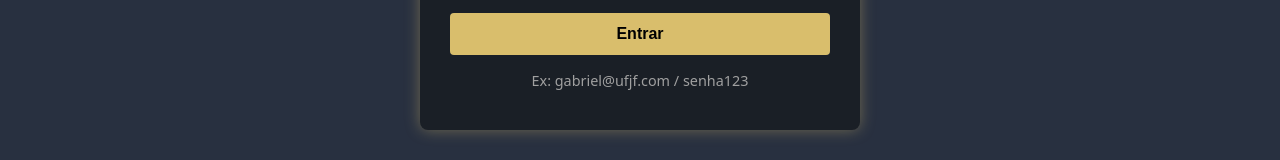
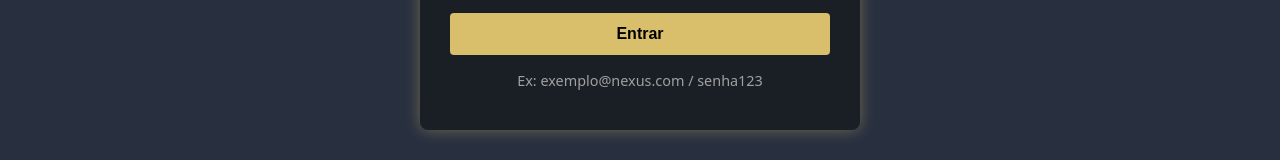
Before and after one commit to ufjf-dcc207/ufjf-dcc207-2025-3-a-sem01-nexus-team, a React (Vite) app: page / in a window 1280 px wide. Both pictures are taken after a click on the button "LOGIN". Shown: the part 621-781 px from the top of the page. Built offline with nearby package versions, Linux system fonts and the light colour scheme.

Commit message:
Update example email in login form

```diff
--- a/src/Login.tsx
+++ b/src/Login.tsx
@@ -62,7 +62,7 @@ const Login = ({TemLogin}:LoginProps) => {
         <button type="submit">Entrar</button>
 
         <p className="mensagem-aviso">
-            Ex: gabriel@ufjf.com / senha123
+            Ex: exemplo@nexus.com / senha123
         </p>
       </form>
     </div>
```
